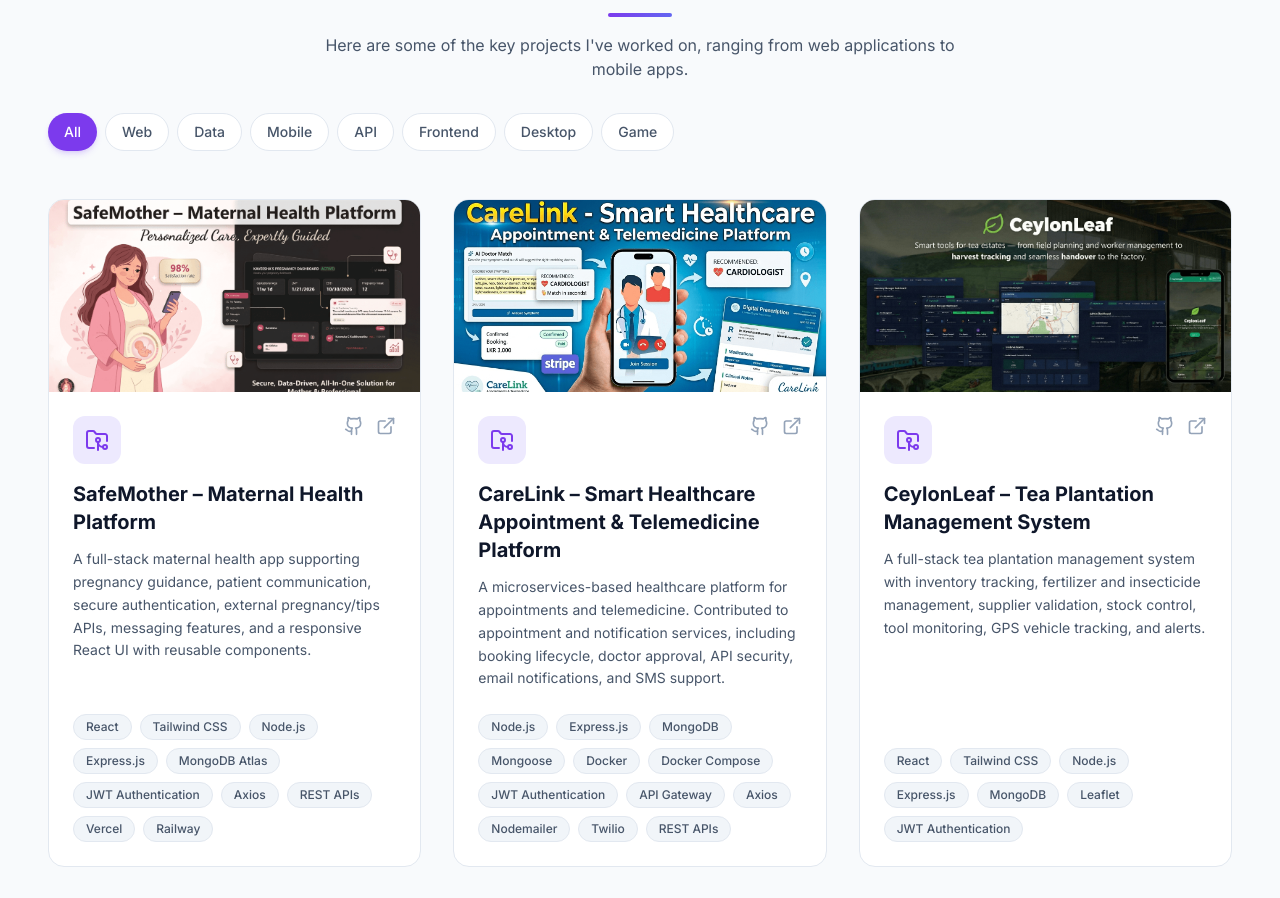
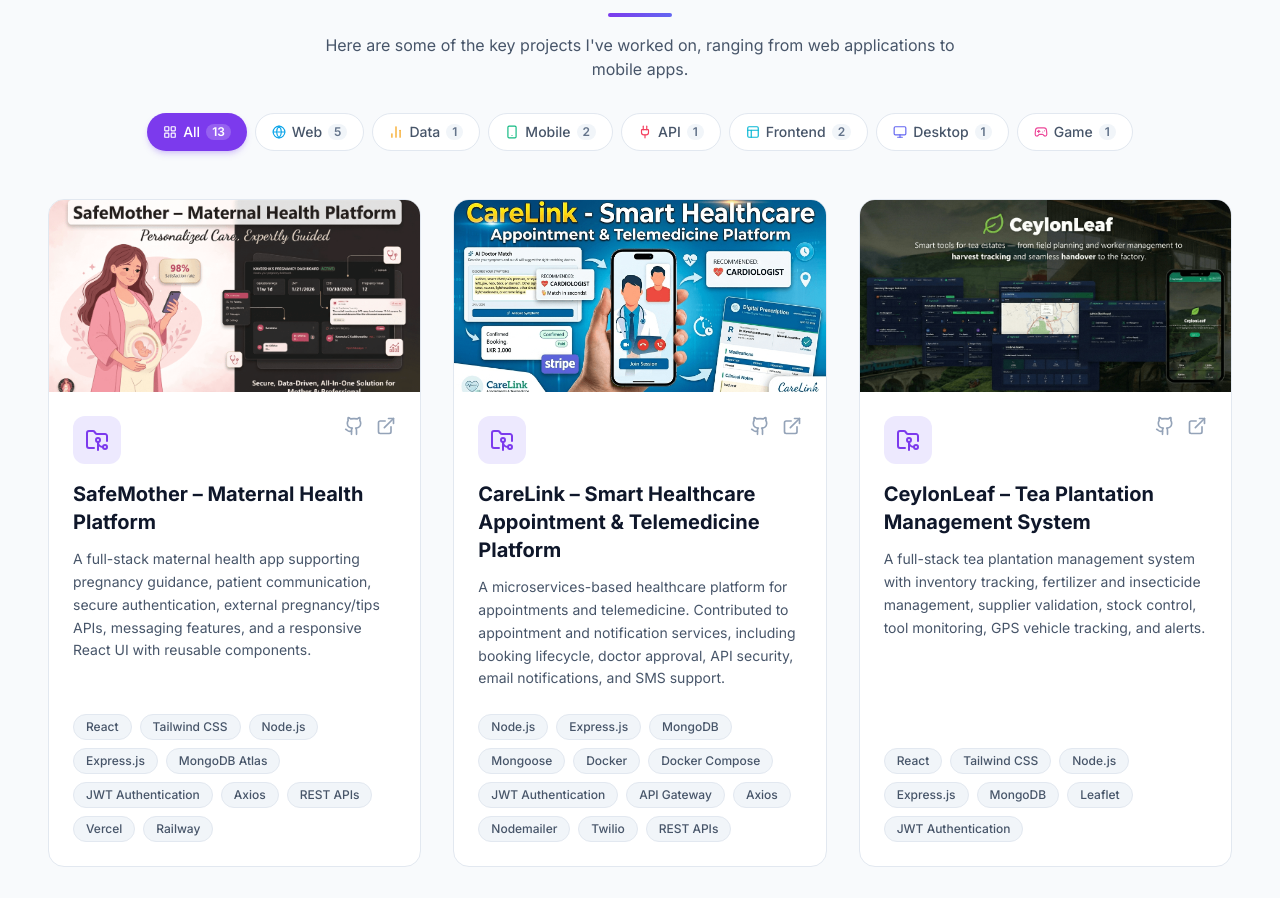
Before and after one commit to DilshaPrathibha/Portfolio, a React (Vite) app: page / in a window 1280 px wide. Shown: the part 2455-3353 px from the top of the page. Built offline with nearby package versions, Linux system fonts and the light colour scheme.

Commit message:
Add project category icons

```diff
--- a/src/sections/Projects.jsx
+++ b/src/sections/Projects.jsx
@@ -2,8 +2,23 @@
 import { useState, useMemo } from 'react';
 import SectionWrapper from '../components/SectionWrapper';
 import { portfolioData } from '../data/portfolioData';
-import { Github, ExternalLink, FolderGit2, Figma, ChevronDown } from 'lucide-react';
+import {
+    Github, ExternalLink, FolderGit2, Figma, ChevronDown,
+    Globe, Smartphone, BarChart2, Plug, Layout, Monitor, Gamepad2, LayoutGrid
+} from 'lucide-react';
 import { motion, AnimatePresence } from 'framer-motion';
+
+// Map every category to an icon + accent color
+const CATEGORY_META = {
+    All:      { icon: LayoutGrid, color: 'text-violet-500' },
+    Web:      { icon: Globe,       color: 'text-sky-500'    },
+    Mobile:   { icon: Smartphone,  color: 'text-emerald-500'},
+    Data:     { icon: BarChart2,   color: 'text-amber-500'  },
+    API:      { icon: Plug,        color: 'text-rose-500'   },
+    Frontend: { icon: Layout,      color: 'text-cyan-500'   },
+    Desktop:  { icon: Monitor,     color: 'text-indigo-500' },
+    Game:     { icon: Gamepad2,    color: 'text-pink-500'   },
+};
 
 const Projects = () => {
     const [showAll, setShowAll] = useState(false);
@@ -58,23 +73,50 @@
                 </motion.p>
 
                 {/* Category Filter Tabs */}
-                <div className="flex flex-wrap gap-2">
-                    {categories.map((cat) => (
+                <motion.div
+                    className="flex flex-wrap gap-2 justify-center"
+                    initial={{ opacity: 0, y: 8 }}
+                    whileInView={{ opacity: 1, y: 0 }}
+                    viewport={{ once: true }}
+                    transition={{ delay: 0.2 }}
+                >
+                    {categories.map((cat) => {
+                        const meta = CATEGORY_META[cat] ?? { icon: FolderGit2, color: 'text-violet-500' };
+                        const Icon = meta.icon;
+                        const count = cat === 'All'
+                            ? portfolioData.projects.length
+                            : portfolioData.projects.filter(p => p.category === cat).length;
+                        const isActive = activeFilter === cat;
+
+                        return (
                             <button
                                 key={cat}
                                 onClick={() => {
                                     setActiveFilter(cat);
                                     setShowAll(false);
                                 }}
-                            className={`px-4 py-2 text-sm font-medium rounded-full transition-all duration-200 ${activeFilter === cat
-                                ? 'bg-violet-600 text-white shadow-md shadow-violet-500/20'
+                                className={`group flex items-center gap-1.5 px-4 py-2 text-sm font-medium rounded-full transition-all duration-200 ${
+                                    isActive
+                                        ? 'bg-violet-600 text-white shadow-md shadow-violet-500/25'
                                         : 'bg-white dark:bg-slate-800 text-slate-600 dark:text-slate-300 border border-slate-200 dark:border-slate-700 hover:border-violet-400/50 hover:text-violet-600 dark:hover:text-violet-400'
                                 }`}
                             >
-                            {cat}
+                                <Icon
+                                    size={14}
+                                    className={isActive ? 'text-white' : meta.color}
+                                />
+                                <span>{cat}</span>
+                                <span className={`text-xs px-1.5 py-0.5 rounded-full font-semibold leading-none ${
+                                    isActive
+                                        ? 'bg-white/20 text-white'
+                                        : 'bg-slate-100 dark:bg-slate-700 text-slate-500 dark:text-slate-400'
+                                }`}>
+                                    {count}
+                                </span>
                             </button>
-                    ))}
-                </div>
+                        );
+                    })}
+                </motion.div>
             </div>
 
             <div className="grid grid-cols-1 md:grid-cols-2 lg:grid-cols-3 gap-8">
```
Lines whose indentation alone changed are shown as unchanged.
